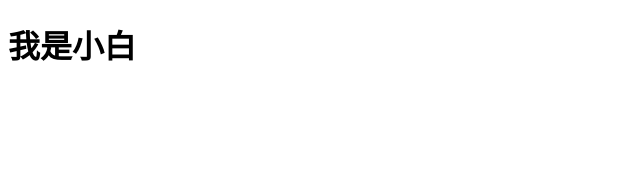
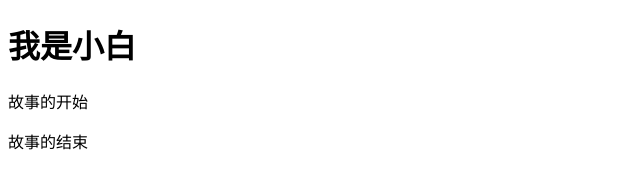
Before and after one commit to yuki201220/qyz220, a plain HTML site: page index.html in a window 1280 px wide. Shown: the whole page, without its empty margins (0-640 px from the left). Drawn offline with Linux system fonts and the light colour scheme.

Commit message:
新增了内容

```diff
--- a/index.html
+++ b/index.html
@@ -8,5 +8,8 @@
 </head>
 <body>
     <h1>我是小白</h1>
+    <p>故事的开始</p>
+    <p>故事的结束</p>
+
 </body>
 </html>
```
